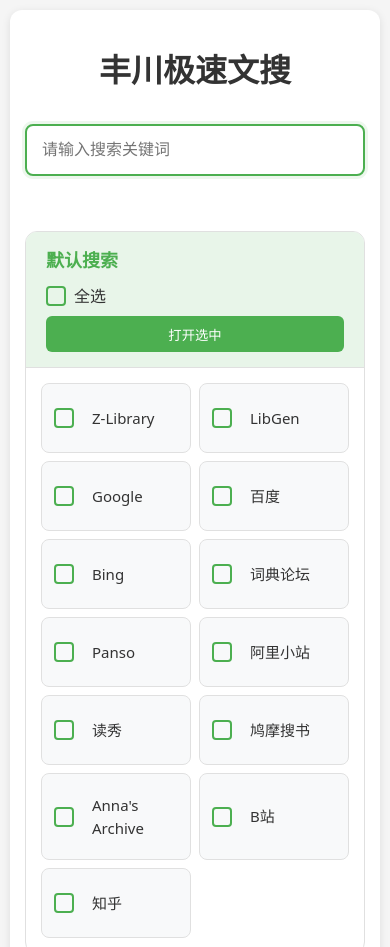
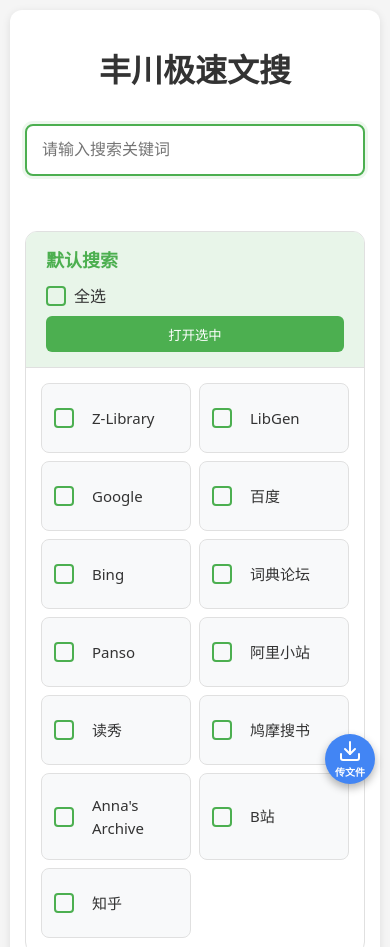
Before and after one commit to li-xiao-ming123/tgw-search, a plain HTML site: page index.html in a window 390 px wide. Shown: the top 947 px of the page. Drawn offline with Linux system fonts and the light colour scheme.

Commit message:
Add floating button

```diff
--- a/css/styles.css
+++ b/css/styles.css
@@ -319,3 +319,96 @@
     scroll-behavior: auto !important;
   }
 }
+
+/* 文叔叔悬浮按钮样式 */
+.float-btn {
+  position: fixed;
+  bottom: 80px;
+  right: 20px;
+  display: flex;
+  flex-direction: column;
+  align-items: center;
+  justify-content: center;
+  width: 60px;
+  height: 60px;
+  background-color: #4285f4;
+  color: white;
+  border-radius: 50%;
+  box-shadow: 0 4px 8px rgba(0, 0, 0, 0.3);
+  cursor: pointer;
+  z-index: 1000;
+  transition: all 0.3s ease;
+  opacity: 0; /* 初始隐藏，通过 JS 显示 */
+}
+
+.float-btn:hover {
+  transform: scale(1.05);
+  box-shadow: 0 6px 12px rgba(0, 0, 0, 0.4);
+  background-color: #3367d6;
+}
+
+.float-btn:active {
+  transform: scale(0.95);
+}
+
+.float-btn-icon {
+  display: flex;
+  justify-content: center;
+  align-items: center;
+  height: 30px;
+}
+
+.float-btn-text {
+  font-size: 12px;
+  margin-top: 2px;
+  font-weight: bold;
+}
+
+/* 提示气泡样式 */
+.float-btn .tooltip {
+  position: absolute;
+  right: 70px;
+  background-color: rgba(0, 0, 0, 0.8);
+  color: white;
+  padding: 5px 10px;
+  border-radius: 4px;
+  font-size: 12px;
+  white-space: nowrap;
+  visibility: hidden;
+  opacity: 0;
+  transition: all 0.3s ease;
+}
+
+.float-btn .tooltip:after {
+  content: "";
+  position: absolute;
+  top: 50%;
+  left: 100%;
+  margin-top: -5px;
+  border-width: 5px;
+  border-style: solid;
+  border-color: transparent transparent transparent rgba(0, 0, 0, 0.8);
+}
+
+.float-btn:hover .tooltip {
+  visibility: visible;
+  opacity: 1;
+}
+
+/* 移动设备适配 */
+@media (max-width: 768px) {
+  .float-btn {
+    bottom: 60px;
+    right: 15px;
+    width: 50px;
+    height: 50px;
+  }
+
+  .float-btn-icon {
+    height: 24px;
+  }
+
+  .float-btn-text {
+    font-size: 10px;
+  }
+}
--- a/index.html
+++ b/index.html
@@ -233,7 +233,27 @@
         </div>
       </div>
     </div>
-
+    <div id="wenshushu-float-btn" class="float-btn" title="文叔叔传文件">
+      <div class="float-btn-icon">
+        <svg
+          xmlns="http://www.w3.org/2000/svg"
+          viewBox="0 0 24 24"
+          width="24"
+          height="24"
+          fill="none"
+          stroke="currentColor"
+          stroke-width="2"
+          stroke-linecap="round"
+          stroke-linejoin="round"
+        >
+          <path d="M21 15v4a2 2 0 0 1-2 2H5a2 2 0 0 1-2-2v-4"></path>
+          <polyline points="7 10 12 15 17 10"></polyline>
+          <line x1="12" y1="15" x2="12" y2="3"></line>
+        </svg>
+      </div>
+      <span class="float-btn-text">传文件</span>
+      <div class="tooltip">跳转到文叔叔传文件（可不登录）</div>
+    </div>
     <script src="js/main.js"></script>
   </body>
 </html>
--- a/js/main.js
+++ b/js/main.js
@@ -253,6 +253,40 @@
   }
 }
 
+/* 文叔叔悬浮传文件按钮功能 */
+(function () {
+  // 等待 DOM 加载完成
+  function initWenshushuButton() {
+    const wenshushuBtn = document.getElementById("wenshushu-float-btn");
+
+    if (wenshushuBtn) {
+      // 点击事件处理
+      wenshushuBtn.addEventListener("click", function () {
+        // 打开文叔叔网站
+        window.open("https://www.wenshushu.cn/", "_blank");
+      });
+
+      // 添加触摸设备支持
+      wenshushuBtn.addEventListener("touchend", function (e) {
+        e.preventDefault();
+        window.open("https://www.wenshushu.cn/", "_blank");
+      });
+
+      // 显示按钮的动画效果
+      setTimeout(() => {
+        wenshushuBtn.style.opacity = "1";
+      }, 500);
+    }
+  }
+
+  // 如果 DOM 已加载完成，直接初始化
+  if (document.readyState === "loading") {
+    document.addEventListener("DOMContentLoaded", initWenshushuButton);
+  } else {
+    initWenshushuButton();
+  }
+})();
+
 // 初始化所有链接
 document.addEventListener("DOMContentLoaded", function () {
   createLinks(defaultSites, "defaultLinks");
```
